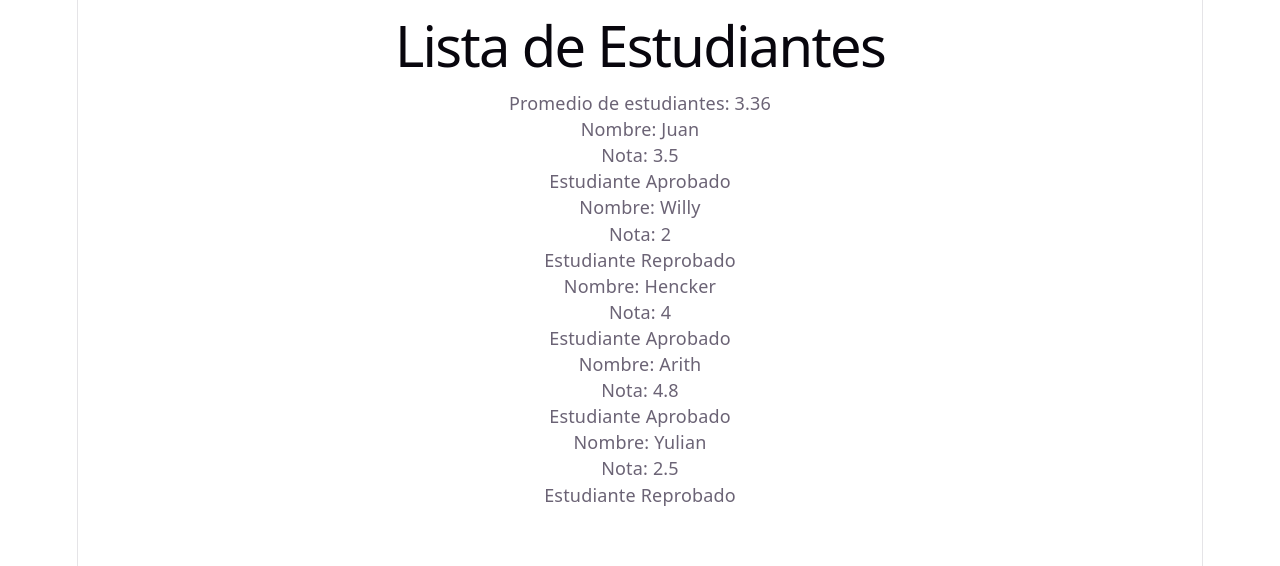
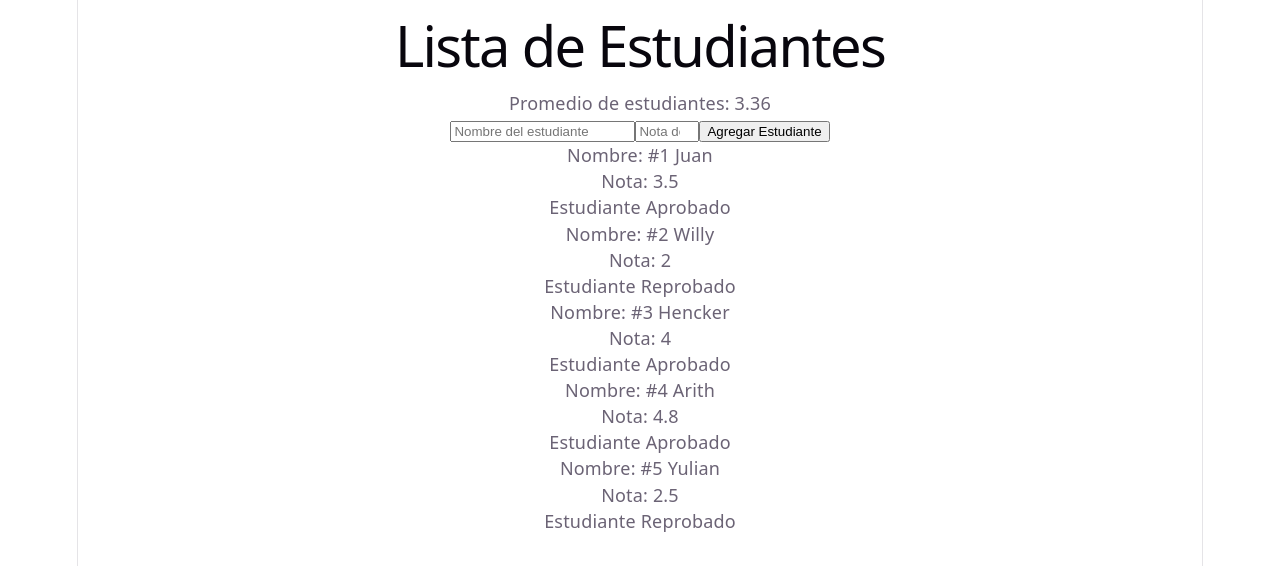
Before and after one commit to Edwardsamith/Taller-Registro-de-notas, a React (Vite) app in the folder taller/: page / in a window 1280 px wide. Shown: the top 566 px of the page. Built offline with nearby package versions, Linux system fonts and the light colour scheme.

Commit message:
Formulario con useState

```diff
--- a/taller/src/App.jsx
+++ b/taller/src/App.jsx
@@ -1,25 +1,63 @@
 import Estudiante from "./components/Estudiante";
+import { useState } from "react";
 
 function App() {
-
-  const estudiantes = [
+  const [estudiantes, setEstudiantes] = useState([
     { nombre: "Juan", nota: 3.5 },
     { nombre: "Willy", nota: 2.0 },
     { nombre: "Hencker", nota: 4.0 },
     { nombre: "Arith", nota: 4.8 },
     { nombre: "Yulian", nota: 2.5 },
-  ];
+  ]);
+  const [nombre, setnombre] = useState("");
+  const [nota, setnota] = useState("");
 
-  const promedio = estudiantes.reduce((acumulador, estudiante) => acumulador + estudiante.nota, 0) / estudiantes.length;
+  const nuevoEstudiante = (e) => {
+    e.preventDefault();
+
+    const estudiante = {
+      nombre,
+      nota: parseFloat(nota),
+    };
+
+    setEstudiantes([...estudiantes, estudiante]);
+    setnombre("");
+    setnota("");
+  };
+
+  const promedio =
+    estudiantes.reduce(
+      (acumulador, estudiante) => acumulador + estudiante.nota,
+      0,
+    ) / estudiantes.length;
 
   return (
     <>
       <h1>Lista de Estudiantes</h1>
       <p>Promedio de estudiantes: {promedio.toFixed(2)}</p>
+      <form onSubmit={nuevoEstudiante}>
+        <input
+          type="text"
+          placeholder="Nombre del estudiante"
+          value={nombre}
+          onChange={(e) => setnombre(e.target.value)}
+        />
+        <input
+          type="number"
+          placeholder="Nota del estudiante"
+          value={nota}
+          min="0"
+          max="5"
+          step="0.1"
+          onChange={(e) => setnota(e.target.value)}
+        />
+        <button type="submit">Agregar Estudiante</button>
+      </form>
+
       {estudiantes.map((estudiante, index) => (
         <Estudiante
           key={index}
-          nombre={estudiante.nombre}
+          nombre={`#${index + 1} ${estudiante.nombre}`} // aquí agregamos el número
           nota={estudiante.nota}
         />
       ))}
```
